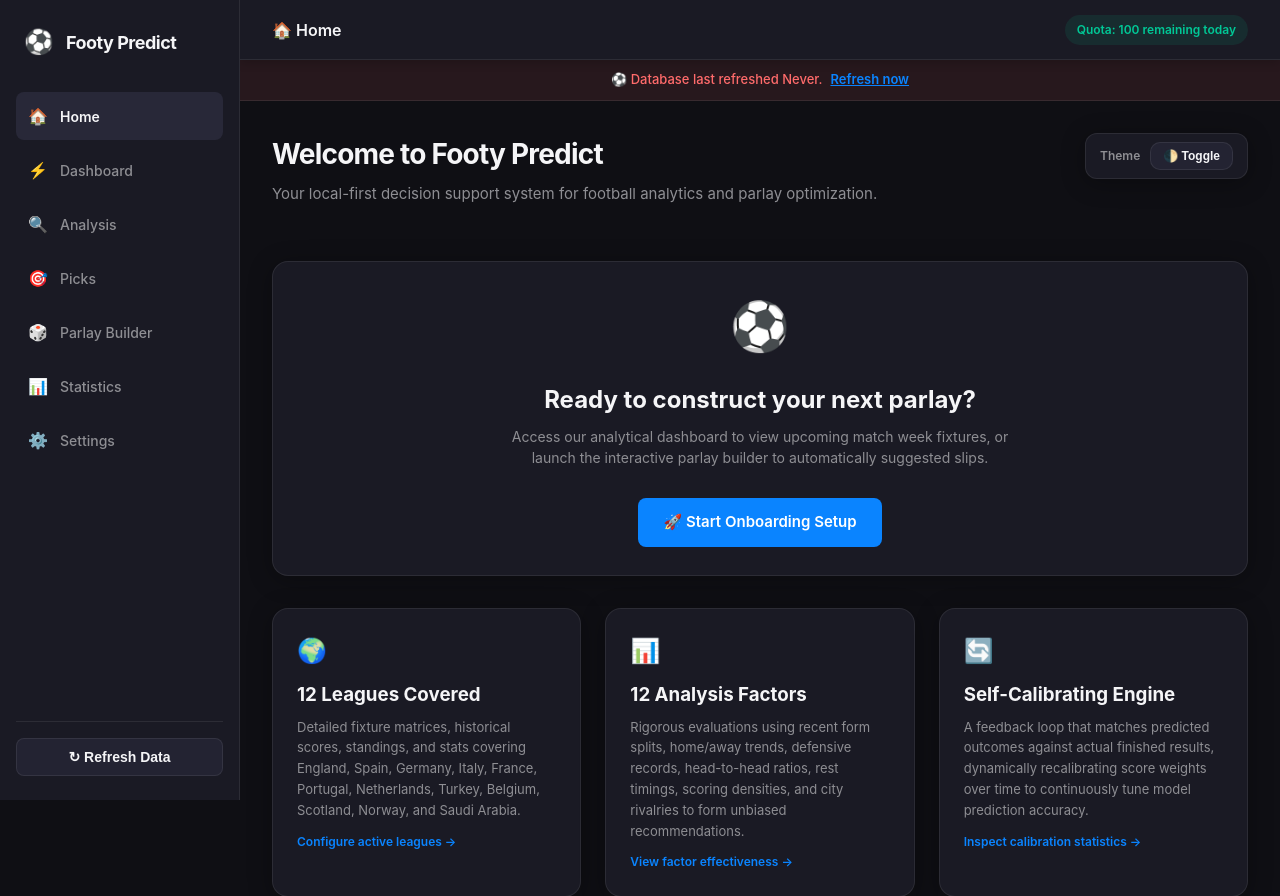
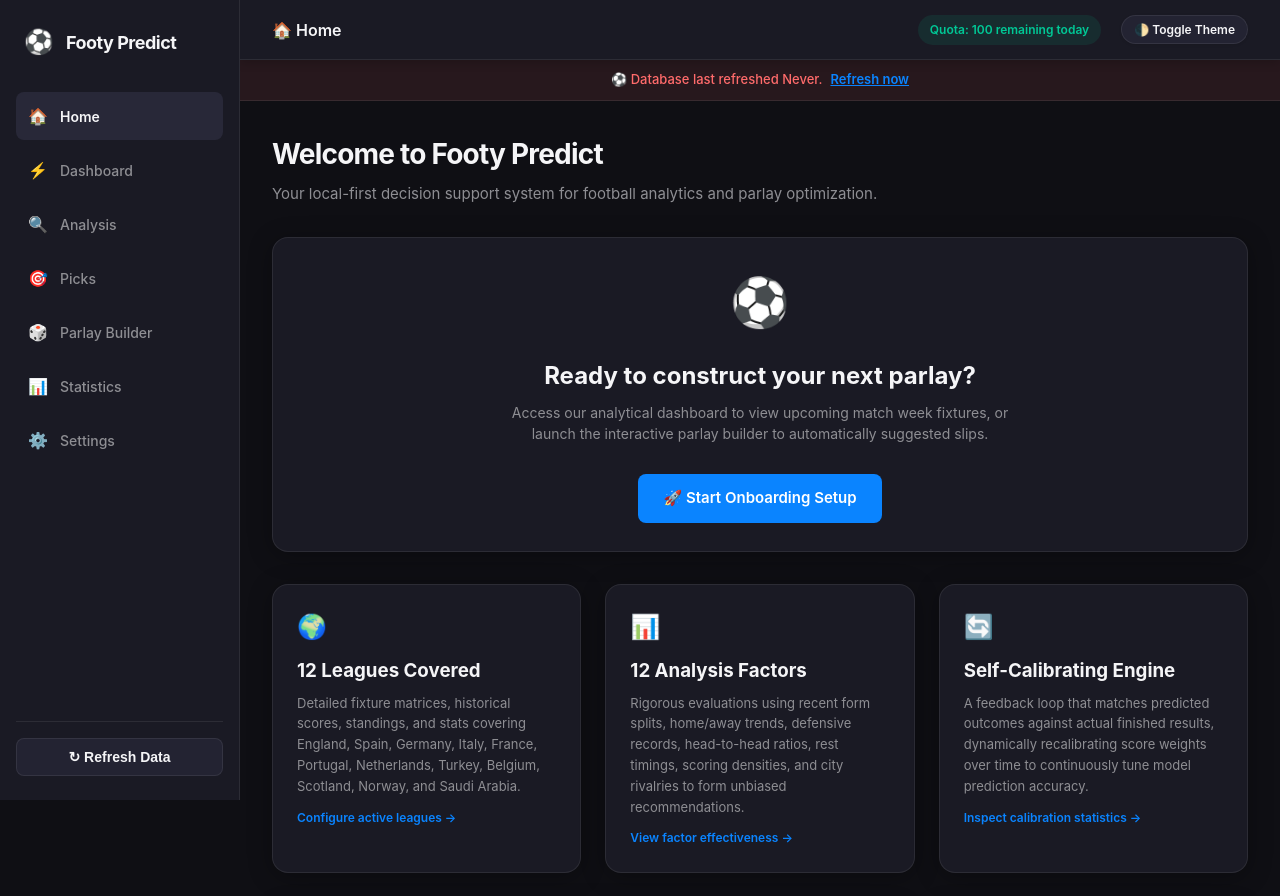
Before and after one commit to islajr/footy-predict, a FastAPI app: page / in a window 1280 px wide. Shown: the top 896 px of the page. Run offline with FastAPI, Linux system fonts and the light colour scheme; data comes from the database, SQL or seed files in the repository; data that the repository does not hold is empty.

Commit message:
feat: make onboarding theme dynamic and place premium theme toggle in fixed top navbar header

```diff
--- a/src/templates/base.html
+++ b/src/templates/base.html
@@ -81,6 +81,11 @@
                     <div class="quota-badge {% if quota.remaining < 20 %}quota-danger{% elif quota.remaining < 50 %}quota-warning{% else %}quota-ok{% endif %}">
                         <span>Quota: {{ quota.remaining }} remaining today</span>
                     </div>
+
+                    <!-- Theme Toggle Switch -->
+                    <button onclick="toggleTheme()" class="theme-toggle-btn" title="Toggle Light/Dark Theme" style="background-color: var(--bg-surface-hover); border: 1px solid var(--border-color); padding: 6px 12px; border-radius: 20px; display: flex; align-items: center; gap: 8px; font-family: inherit; font-size: 12px; font-weight: 600; color: var(--text-primary); cursor: pointer; transition: var(--transition-smooth); box-shadow: 0 1px 3px rgba(0,0,0,0.1);">
+                        <span>🌓 Toggle Theme</span>
+                    </button>
                 </div>
             </header>
 
--- a/src/templates/home.html
+++ b/src/templates/home.html
@@ -4,19 +4,9 @@
 {% block header_title %}🏠 Home{% endblock %}
 
 {% block content %}
-<div style="margin-bottom: 32px; display: flex; justify-content: space-between; align-items: flex-start; flex-wrap: wrap; gap: 16px;">
-    <div>
-        <h1>Welcome to Footy Predict</h1>
-        <p class="subtitle">Your local-first decision support system for football analytics and parlay optimization.</p>
-    </div>
-
-    <!-- Stationary Theme Toggle Switch -->
-    <div style="background-color: var(--bg-surface); border: 1px solid var(--border-color); padding: 8px 14px; border-radius: var(--border-radius-lg); display: flex; align-items: center; gap: 10px; box-shadow: var(--card-shadow);">
-        <span style="font-size: 12px; font-weight: 600; color: var(--text-secondary);">Theme</span>
-        <button onclick="toggleTheme()" class="btn btn-secondary" style="padding: 6px 12px; font-size: 12px; border-radius: 10px; display: flex; align-items: center; gap: 6px; cursor: pointer;">
-            <span>🌓 Toggle</span>
-        </button>
-    </div>
+<div style="margin-bottom: 32px;">
+    <h1>Welcome to Footy Predict</h1>
+    <p class="subtitle">Your local-first decision support system for football analytics and parlay optimization.</p>
 </div>
 
 <!-- Primary Entry CTA Actions -->
--- a/src/templates/onboarding.html
+++ b/src/templates/onboarding.html
@@ -1,5 +1,5 @@
 <!DOCTYPE html>
-<html lang="en" data-theme="dark">
+<html lang="en" data-theme="{{ settings.theme or 'dark' }}">
 <head>
     <meta charset="UTF-8">
     <meta name="viewport" content="width=device-width, initial-scale=1.0">
```
Also changed, not shown: src/templates/dashboard.html (+3 -13 lines).
